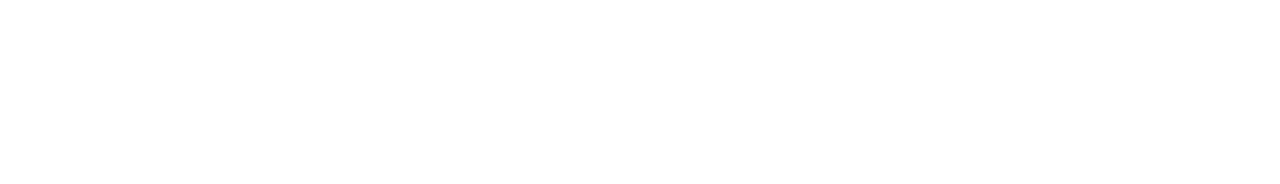
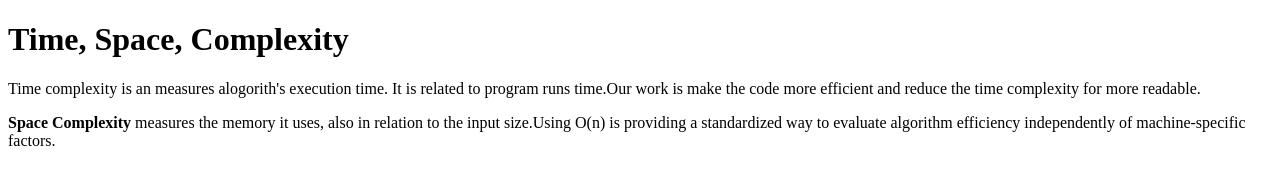
Before and after one commit to acciojob/time-and-space-complexity-gautamsiddharth09, a website: page main.html in a window 1280 px wide. Drawn offline with Linux system fonts and the light colour scheme.

Commit message:
created a submission

```diff
--- a/main.html
+++ b/main.html
@@ -8,8 +8,20 @@
 
 <body>
 	<!-- the entire body must be written by student -->
-    <script type="text/javascript" src="./script.js">
-</script>
+	<h1>Time, Space, Complexity</h1>
+
+	<p>
+		Time complexity is an measures alogorith's execution time.
+		It is related to program runs time.Our work is make the code more
+		efficient and reduce the time complexity for more readable.
+	</p>
+
+		<p>
+		<b>Space Complexity</b> measures the
+		memory it uses, also in relation to the input
+		size.Using O(n) is providing a standardized way to evaluate algorithm
+		efficiency independently of machine-specific factors.
+		</p>
 
 </body>
 
```
